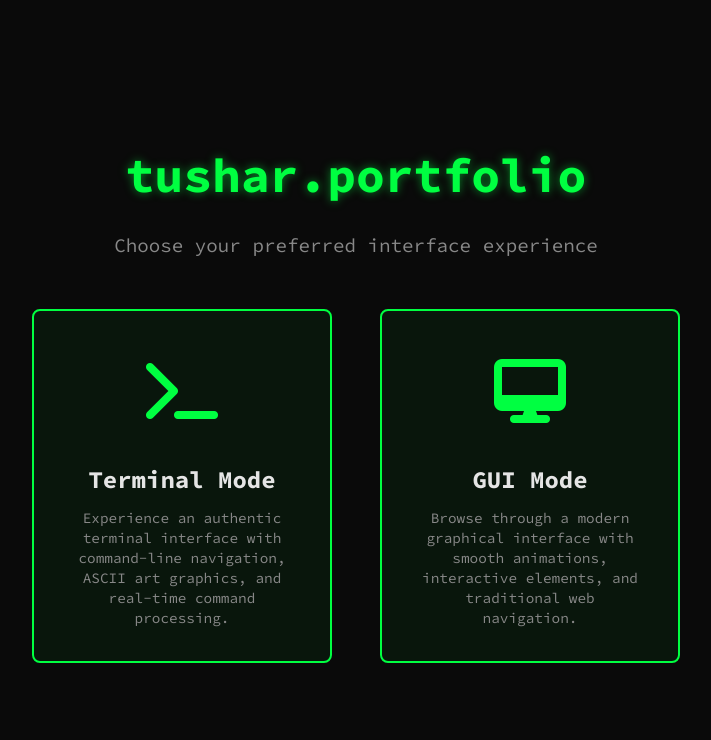
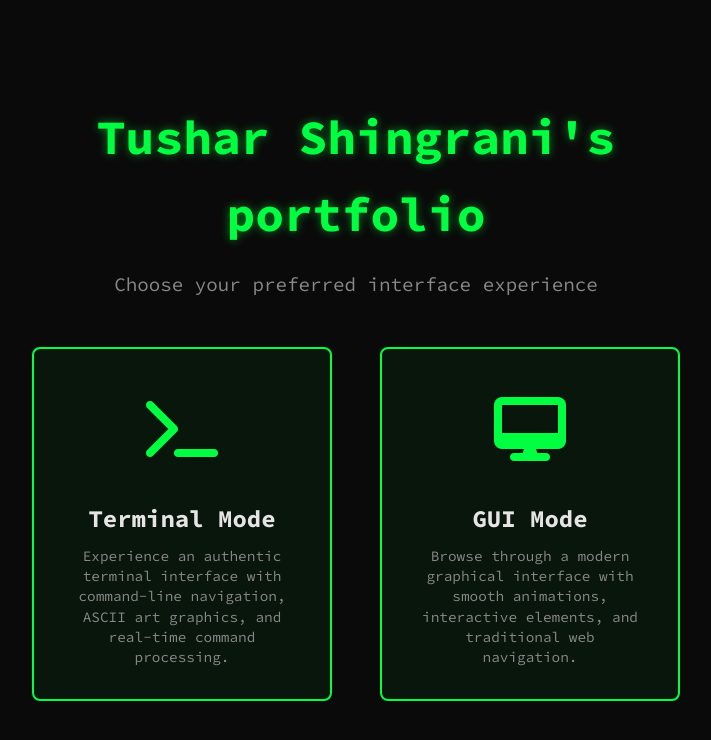
Before and after one commit to TusharShingrani/tusharshingrani.github.io, a plain HTML site: page index.html in a window 1280 px wide. Shown: the whole page, without its empty margins (284-995 px from the left). Drawn offline with nearby package versions, Linux system fonts and the light colour scheme.

Commit message:
Update index.html

```diff
--- a/index.html
+++ b/index.html
@@ -67,7 +67,7 @@
   <!-- View Selection Screen -->
   <div class="view-selector" id="viewSelector">
     <div class="selector-content">
-      <h1 class="selector-title">tushar.portfolio</h1>
+      <h1 class="selector-title">Tushar Shingrani's portfolio</h1>
       <p class="selector-subtitle">
         Choose your preferred interface experience
       </p>
```
